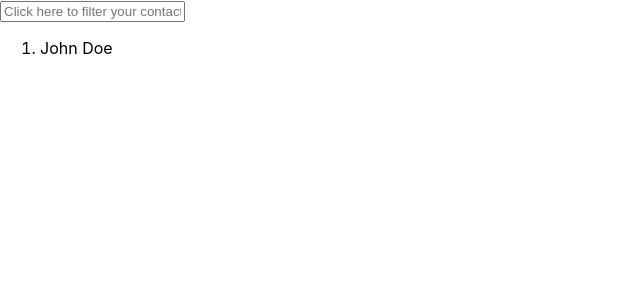
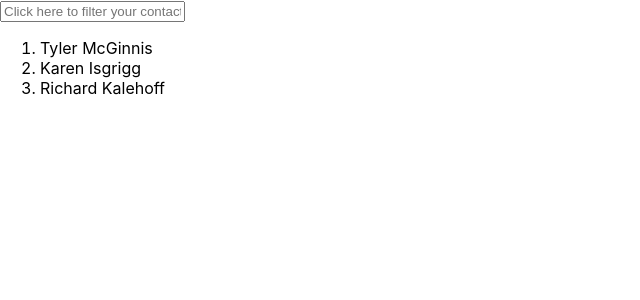
Before and after one commit to pedroneves/udacity-nanodegree-react, a React (Create React App) app in the folder contacts/: page / in a window 1280 px wide. Shown: the top 300 px of the page, without its empty margins (0-640 px from the left). Built offline with nearby package versions, Linux system fonts and the light colour scheme.

Commit message:
Using the mock contacts from the original repo

```diff
--- a/contacts/src/App.js
+++ b/contacts/src/App.js
@@ -5,7 +5,21 @@ import ContactSearch from './ContactSearch';
 class App extends Component {
 	state = {
 		contacts: [
-			{ name: 'John Doe', username: 'jde' }
+			{
+				id: 'tyler',
+				name: 'Tyler McGinnis',
+				username: 'tylermcginnis'
+			},
+			{
+				id: 'karen',
+				name: 'Karen Isgrigg',
+				username: 'karen_isgrigg'
+			},
+			{
+				id: 'richard',
+				name: 'Richard Kalehoff',
+				username: 'richardkalehoff'
+			},
 		]
 	}
 
```
